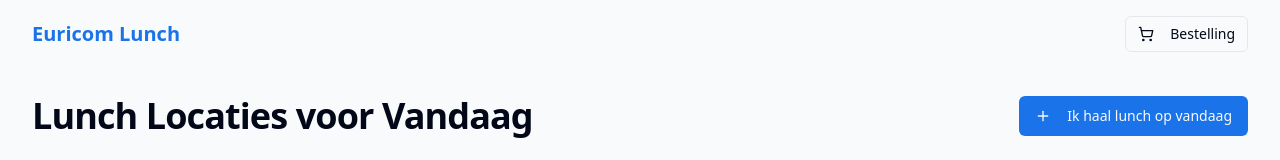
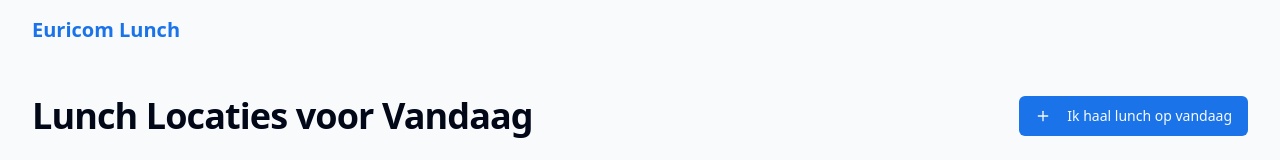
Before and after one commit to Najdo/lunchify-quick-order, a React (Vite) app: page /locations in a window 1280 px wide. Shown: the top 160 px of the page. Built offline with nearby package versions, Linux system fonts and the light colour scheme.

Commit message:
Remove cart button from header
Removes the cart button and related functionality from the header component.

```diff
--- a/src/components/layout/Header.tsx
+++ b/src/components/layout/Header.tsx
@@ -1,10 +1,9 @@
 
 import React, { useState, useEffect } from 'react';
 import { Link, useLocation } from 'react-router-dom';
-import { ShoppingCart, Menu, X } from 'lucide-react';
+import { Menu, X } from 'lucide-react';
 import { useCart } from '@/context/CartContext';
 import { cn } from '@/lib/utils';
-import { Button } from '@/components/ui/button';
 
 const Header = () => {
   const [isScrolled, setIsScrolled] = useState(false);
@@ -25,10 +24,6 @@ const Header = () => {
     // Close mobile menu when route changes
     setMobileMenuOpen(false);
   }, [location.pathname]);
-
-  const cartCount = getCartCount();
-
-  // Removed the navLinks array since we're removing the Menu link
 
   return (
     <header
@@ -52,38 +47,14 @@ const Header = () => {
           </span>
         </Link>
 
-        {/* Desktop Navigation - Removed the Menu links */}
+        {/* Desktop Navigation - Empty since all navigation links were removed */}
         <nav className="hidden md:flex items-center">
-          <Link to="/cart">
-            <Button
-              variant="outline"
-              size="sm"
-              className="relative border-gray-200 hover:bg-gray-100 hover:text-euricom"
-            >
-              <ShoppingCart className="h-4 w-4 mr-2" />
-              <span>Bestelling</span>
-              {cartCount > 0 && (
-                <span className="absolute -top-2 -right-2 bg-euricom text-white text-xs w-5 h-5 rounded-full flex items-center justify-center">
-                  {cartCount}
-                </span>
-              )}
-            </Button>
-          </Link>
+          {/* Cart button removed */}
         </nav>
 
-        {/* Mobile Menu Button */}
+        {/* Mobile Menu Button - Only showing hamburger for mobile menu */}
         <div className="flex items-center md:hidden">
-          <Link
-            to="/cart"
-            className="relative mr-4 text-gray-600 hover:text-euricom transition-colors"
-          >
-            <ShoppingCart className="h-6 w-6" />
-            {cartCount > 0 && (
-              <span className="absolute -top-2 -right-2 bg-euricom text-white text-xs w-5 h-5 rounded-full flex items-center justify-center">
-                {cartCount}
-              </span>
-            )}
-          </Link>
+          {/* Cart link removed */}
 
           <button
             onClick={() => setMobileMenuOpen(!mobileMenuOpen)}
@@ -94,11 +65,11 @@ const Header = () => {
         </div>
       </div>
 
-      {/* Mobile Menu - Removed the menu links here as well */}
+      {/* Mobile Menu - Empty since all navigation links were removed */}
       {mobileMenuOpen && (
         <div className="md:hidden bg-white shadow-lg border-t animate-fade-in">
           <nav className="container-custom py-4 flex flex-col space-y-4">
-            {/* No navigation links as they've been removed */}
+            {/* No navigation links */}
           </nav>
         </div>
       )}
```
